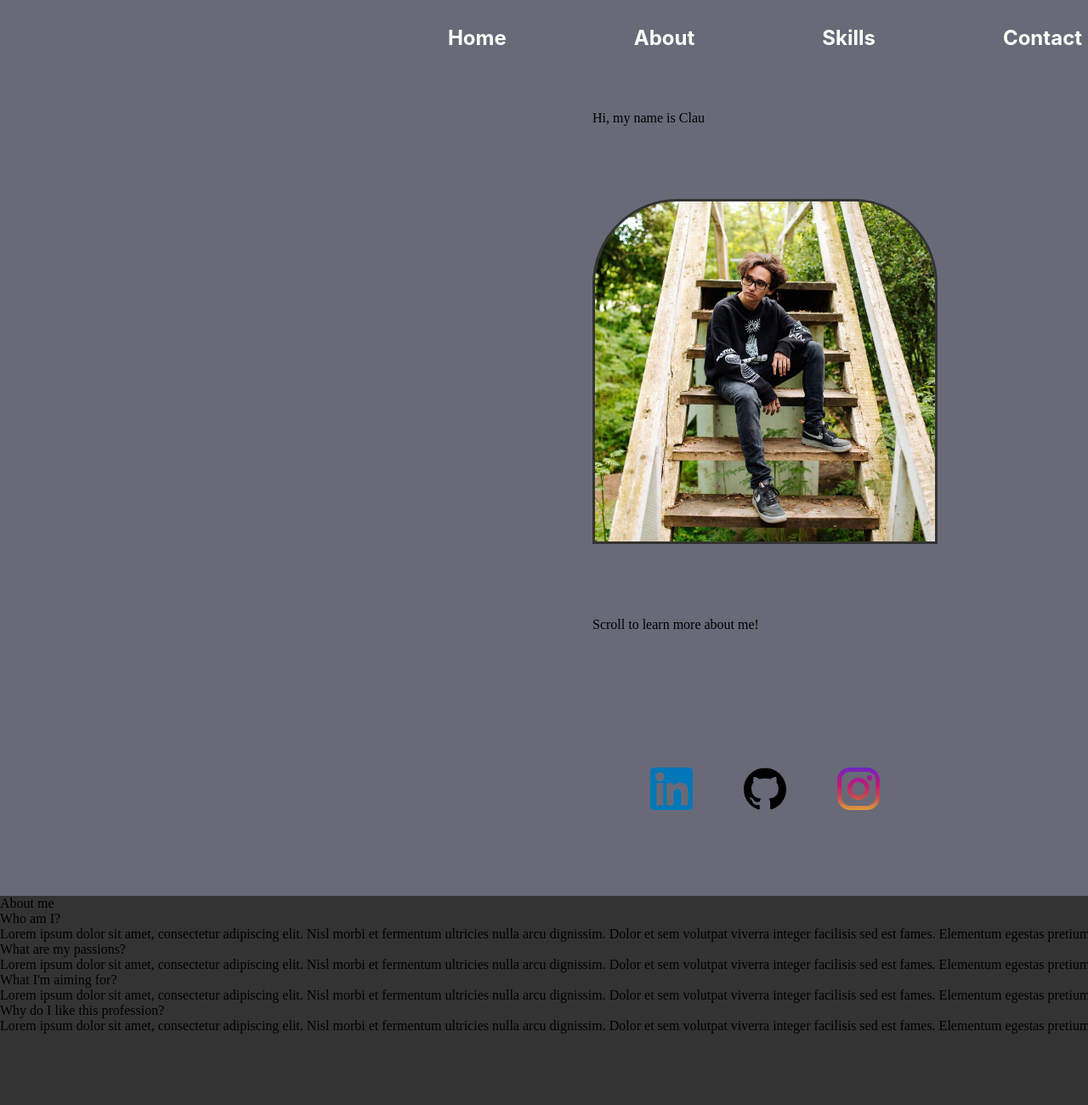
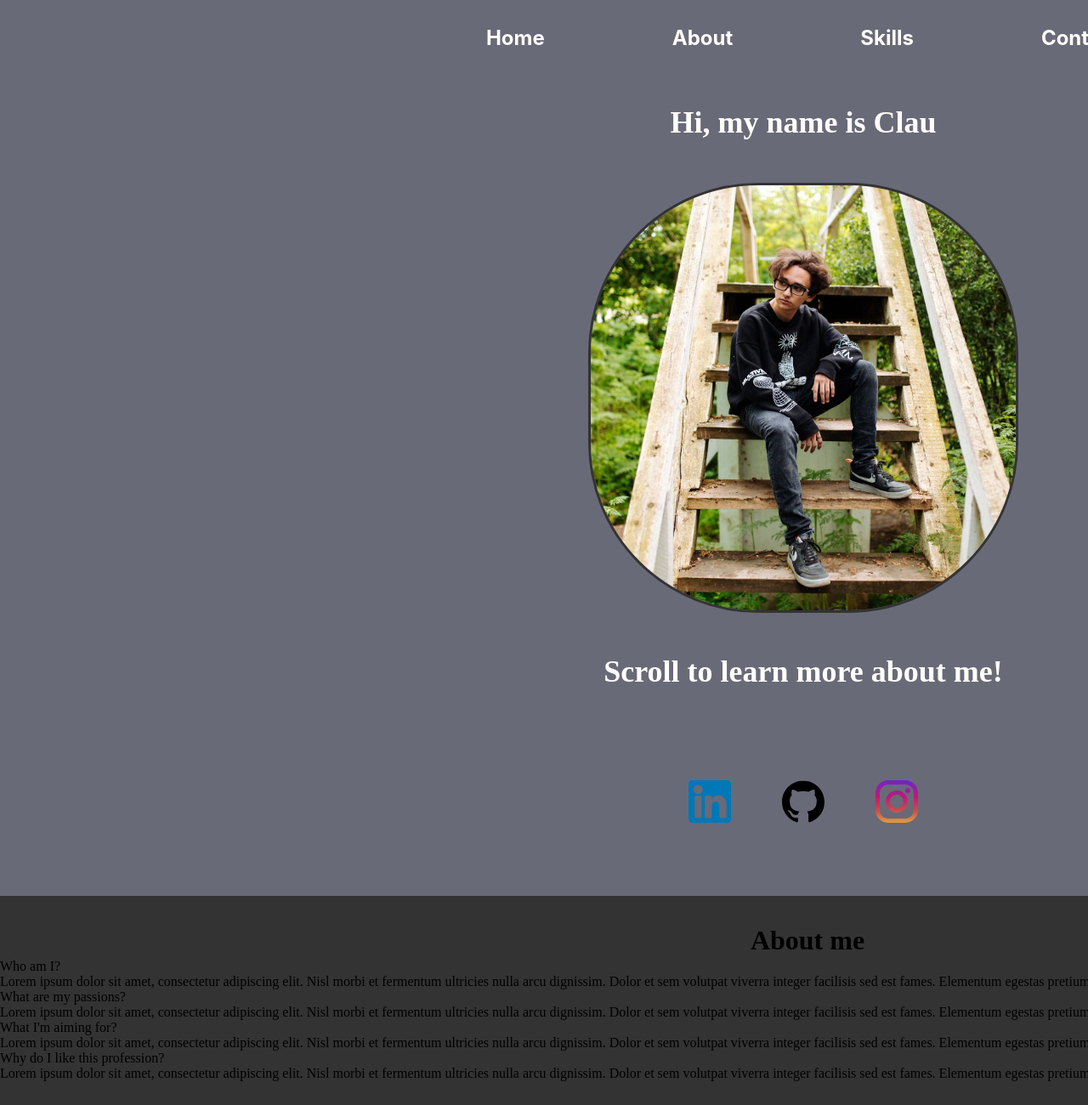
Before and after one commit to CrashMtfk/Portfolio, a website built with Vite: page portfolio/index.html in a window 1280 px wide. Shown: the top 1300 px of the page at 85% size. Built offline with nearby package versions, Linux system fonts and the light colour scheme.

Commit message:
Fixed text on primary content

```diff
--- a/portfolio/index.html
+++ b/portfolio/index.html
@@ -19,9 +19,9 @@
           </ul>
         </nav>
         <div class="header-content">
-          <h1>Hi, my name is Clau</h1>
+          <h1 class="head-title-one">Hi, my name is Clau</h1>
           <img src="images/Profile.jpg" alt="A picture of me" class="me-picture">
-          <h1>Scroll to learn more about me!</h1>
+          <h1 class="head-title-two">Scroll to learn more about me!</h1>
           <div class="personal-links">
             <a href="https://www.linkedin.com/in/RusClaudiu/"><img src="images/linkedin-svgrepo-com.svg" alt="Linked In logo"></a>
             <a href="https://github.com/CrashMtfk"><img src="images/github-svgrepo-com.svg" alt="GitHub Logo"></a>
--- a/portfolio/style.css
+++ b/portfolio/style.css
@@ -16,7 +16,7 @@
 .header-content {
   width: 1000px;
   height: 900px;
-  margin-left: 400px;
+  margin-left: 445px;
   display: grid;
   justify-content: center;
 }
@@ -24,7 +24,7 @@
 nav {
   width: 1000px;
   height: 100px;
-  margin-left: 400px;
+  margin-left: 445px;
 }
 
 nav ul {
@@ -33,10 +33,12 @@ nav ul {
   justify-content: center;
 }
 
+nav ul li {
+  overflow: hidden;
+}
 
 nav ul li a {
   padding: 75px;
-
   text-decoration: none;
   font-family: 'Inter';
   font-size: 24px;
@@ -45,11 +47,31 @@ nav ul li a {
   color: #FFFFFA;
 }
 
+nav ul li a:hover{
+  background-color: #FF8D5C;
+}
+
 .header-content .me-picture {
-  width: 400px;
-  height: 400px;
-  border-radius: 100px 100px 0px 0px;
+  width: 500px;
+  height: 500px;
+  border-radius: 200px 200px 200px 200px;
   border: 3px solid #333333;
+}
+
+.header-content .head-title-one {
+  font-size: 36px;
+  font-weight: 700;
+  line-height: 29px;
+  text-align: center;
+  color: #FFFFFA;
+}
+
+.header-content .head-title-two {
+  font-size: 36px;
+  font-weight: 700;
+  line-height: 29px;
+  text-align: center;
+  color: #FFFFFA;
 }
 
 .personal-links {
@@ -70,3 +92,11 @@ nav ul li a {
   width: 1900px;
   height: 1024px;
 }
+
+.about-me h2 {
+  text-align: center;
+  font-size: 32px;
+  font-weight: 700;
+  line-height: 44px;
+  padding-top: 30px;
+}
```
